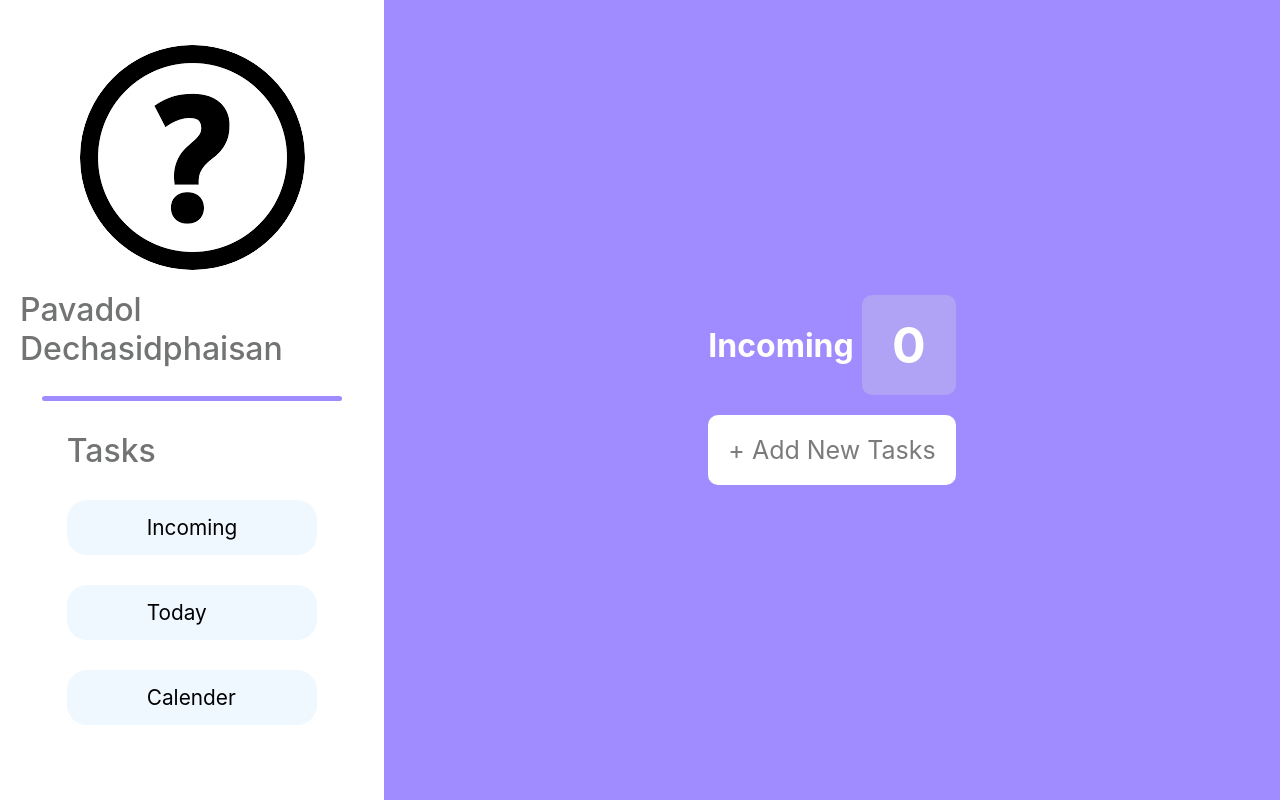
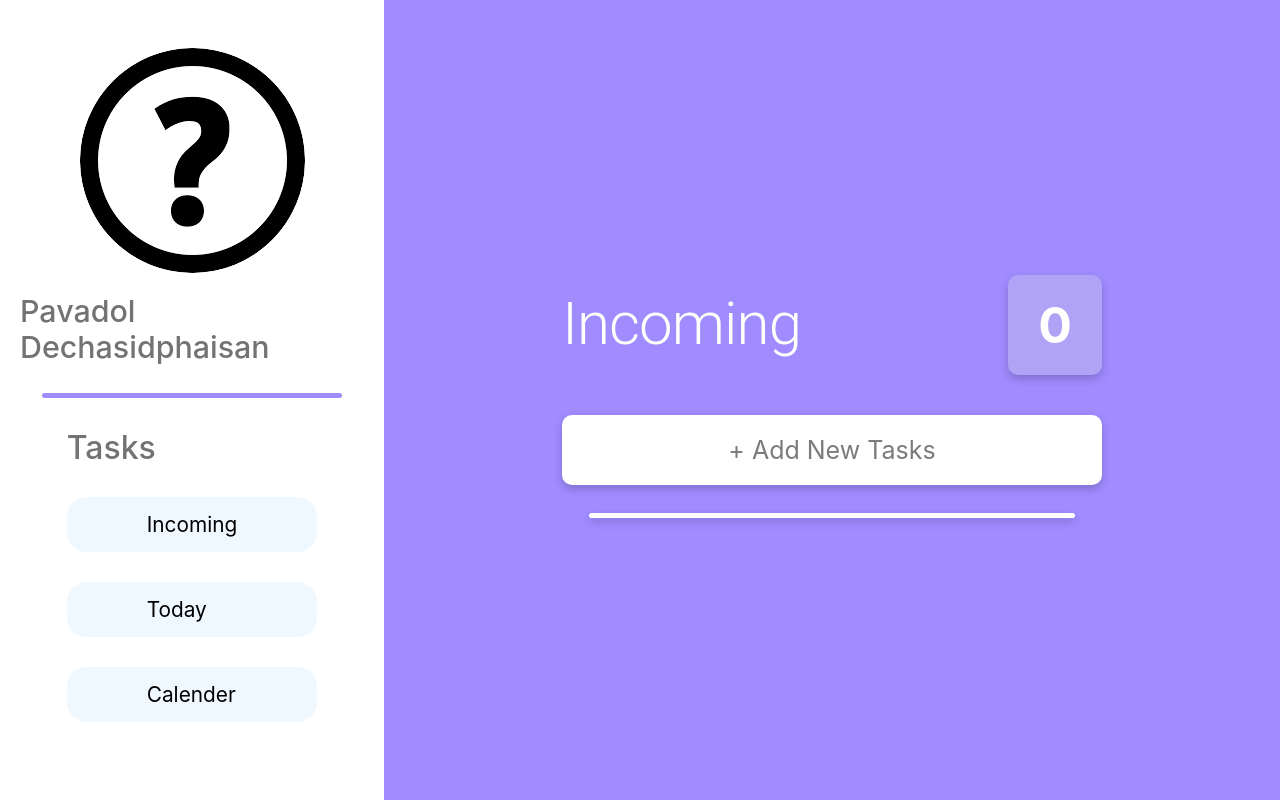
Before and after one commit to 3hiroha/Lab_React, a React (Create React App) app: page / in a window 1280 px wide. Built offline with nearby package versions, Linux system fonts and the light colour scheme.

Commit message:
Commit XD1

```diff
--- a/package.json
+++ b/package.json
@@ -3,6 +3,9 @@
   "version": "0.1.0",
   "private": true,
   "dependencies": {
+    "@emotion/react": "^11.10.6",
+    "@emotion/styled": "^11.10.6",
+    "@mui/material": "^5.11.14",
     "@testing-library/jest-dom": "^5.16.5",
     "@testing-library/react": "^13.4.0",
     "@testing-library/user-event": "^13.5.0",
--- a/src/App.css
+++ b/src/App.css
@@ -15,7 +15,7 @@
       background-color: #a08bff;
       min-height: 100%;
       display: flex;
-      flex-direction: flex;
+      flex-direction: column;
       justify-content: center;
       align-items: center;
   }
--- a/src/components/CardList.jsx
+++ b/src/components/CardList.jsx
@@ -1,9 +1,31 @@
-function CardList(){
-    return(
-        <div style={{ padding: "20px" , background: "#fefffe" , width: "500px", borderRadius: "10px",
-        margin:"20px 0px", fontSize: "25px" , color: "#7b7b7b"}}>
-            This is Card
-        </div>
-    );
+import { Box, Checkbox } from "@mui/material";
+
+const wrapperStyle = {
+  padding: "10px 20px",
+  background: "#fefffe",
+  width: { xs: "300px", md: "500px" },
+  borderRadius: "10px",
+  margin: "20px 0px",
+  fontSize: "25px",
+  color: "#7b7b7b",
+  display: "flex",
+  alignItems: "center",
+  justifyContent: "space-between",
+  boxShadow: "0 4px 8px 0 rgba(0,0,0,0.2)",
+};
+
+function CardList({ todo, setState, state }) {
+  function handleCheck(e) {
+    if (e.target.checked) {
+      const result = state.filter((item) => item !== todo);
+      setState(result);
+    }
+  }
+  return (
+    <Box sx={wrapperStyle}>
+      <Checkbox onChange={(e) => handleCheck(e)} />
+      <div>{todo}</div>
+    </Box>
+  );
 }
 export default CardList;
--- a/src/components/Navbar.jsx
+++ b/src/components/Navbar.jsx
@@ -12,4 +12,4 @@ function Navbar(){
 
     )
 }
-export default Navbar
+export default Navbar;
--- a/src/components/Profile.css
+++ b/src/components/Profile.css
@@ -12,7 +12,7 @@ img{
 }
 
 .name{
-    font-size: 2rem;
+    font-size: 1.9rem;
     font-weight: 500;
     margin: 20px;
     color: #727373;
--- a/src/components/Todo.jsx
+++ b/src/components/Todo.jsx
@@ -1,58 +1,151 @@
-import {useState} from "react";
+import { useState } from "react";
 import CardList from "./CardList";
+import { Box, Typography, Modal, TextField, Button } from "@mui/material";
+function Todo() {
+  const [todo, setTodo] = useState([]);
+  const [open, setOpen] = useState(false);
+  const [todoInput, setTodoInput] = useState("");
+  const [todoError, settodoError] = useState(true);
 
-function Todo(){
-    const [todo, setTodo] = useState([]);
+  //Modal Function
+  const handleOpen = () => setOpen(true);
+  const handleClose = () => setOpen(false);
 
+  //Handle Add
+  function handleAdd() {
+    setTodo([...todo, todoInput]);
+    setTodoInput("");
+    settodoError(true);
+    handleClose();
+  }
 
-    function handleAdd() {
-        setTodo([...todo, "new Task"])
+  //Handle Input Change
+  function handleInput(e) {
+    setTodoInput(e.target.value);
+    if (e.target.value === null || e.target.value === "") {
+      settodoError(true);
+    } else {
+      settodoError(false);
+    }
+  }
 
+  return (
+    <>
+      <Box sx={{ margin: "20px" }}>
+        <div style={wrapperHeaderStyle}>
+          <div>
+            <Typography sx={headerTextStyle} variant="h1">
+              Incoming
+            </Typography>
+          </div>
+          <div style={headerTodoListLengthStyle}>{todo.length}</div>
+        </div>
+        <Box sx={wrapperTodoListStyle}>
+          <Box sx={addNewTaskBarStyle} onClick={handleOpen}>
+            + Add New Tasks
+          </Box>
+          {todo.map((item, index) => {
+            return (
+              <CardList
+                todo={item}
+                key={index}
+                setState={setTodo}
+                state={todo}
+              />
+            );
+          })}
+        </Box>
+        <hr style={horizontalStyle}></hr>
+      </Box>
+      <Modal
+        open={open}
+        onClose={handleClose}
+        aria-labelledby="modal-modal-title"
+        aria-describedby="modal-modal-description"
+      >
+        <Box sx={modalStyle}>
+          <TextField
+            error={todoError}
+            id="todo"
+            label="What to you want to do ?"
+            variant="outlined"
+            onChange={(e) => handleInput(e)}
+          />
+          <Button
+            variant="contained"
+            onClick={handleAdd}
+            sx={{ margin: "20px 0px 0px 0px" }}
+            disabled={todoError}
+          >
+            Add
+          </Button>
+        </Box>
+      </Modal>
+    </>
+  );
 }
-    return (
-        <div>
-            <div
-            style={{
+const addNewTaskBarStyle = {
+  padding: "20px",
+  background: "#fefffe",
+  width: { xs: "300px", md: "500px" },
+  borderRadius: "10px",
+  margin: "20px 0px",
+  fontSize: "25px",
+  color: "#7b7b7b",
+  display: "flex",
+  alignItems: "center",
+  justifyContent: "center",
+  boxShadow: "0 4px 8px 0 rgba(0,0,0,0.2)",
+};
+
+const wrapperTodoListStyle = {
+  display: "flex",
+  flexDirection: "column",
+  alignItems: "center",
+  marginTop: "20px",
+};
+
+const wrapperHeaderStyle = {
   display: "flex",
   justifyContent: "space-between",
   alignItems: "center",
-            }}
-            >
-                <div>
-                    <h1 style={{ color: "#fefffb", fontsize: "60px" }}>Incoming</h1>
-                </div>
-                <div
-                    style={{
+};
+
+const headerTextStyle = {
+  color: "#fefffb",
+  fontSize: { xs: "50px", md: "60px" },
+};
+
+const headerTodoListLengthStyle = {
   padding: "20px 30px",
   backgroundColor: "#b0a3f5",
+  boxShadow: "0 4px 8px 0 rgba(0,0,0,0.2)",
   fontSize: "50px",
   borderRadius: "10px",
   color: "white",
   fontWeight: "bold",
-                    }}
-                    >
-                        {todo.length}
-                    </div>
-            </div>
-            <div
-                style={{
-                    padding: "20px",
-                        backgroundColor: "#fefffe",
-                        fontSize: "500px",
+};
+
+const modalStyle = {
+  display: "flex",
+  flexDirection: "column",
+  alignItems: "center",
+  justifyContent: "center",
+  position: "absolute",
+  top: "50%",
+  left: "50%",
+  transform: "translate(-50%, -50%)",
+  width: 400,
+  bgcolor: "background.paper",
+  border: "solid 3px #b0a3f5",
+  boxShadow: 24,
+  p: 4,
   borderRadius: "10px",
-                        margin: "20px 0px",
-                        fontSize: "25px",
-                        color: "#7b7b7b",
+};
 
-                }}
-                onClick={handleAdd}
-                >
-                    + Add New Tasks
-                </div>
-                {todo.map((item)=>{
-                    return <CardList task={item}/>
-                })}
-        </div>
-    );
-}
+const horizontalStyle = {
+  width: "90%",
+  backgroundColor: "white",
+  boxShadow: "0 4px 8px 0 rgba(0,0,0,0.2)",
+};
 export default Todo;
```
Also changed, not shown: 1 other file (tests, documents, lock files or other folders). Lines whose indentation alone changed are shown as unchanged.
